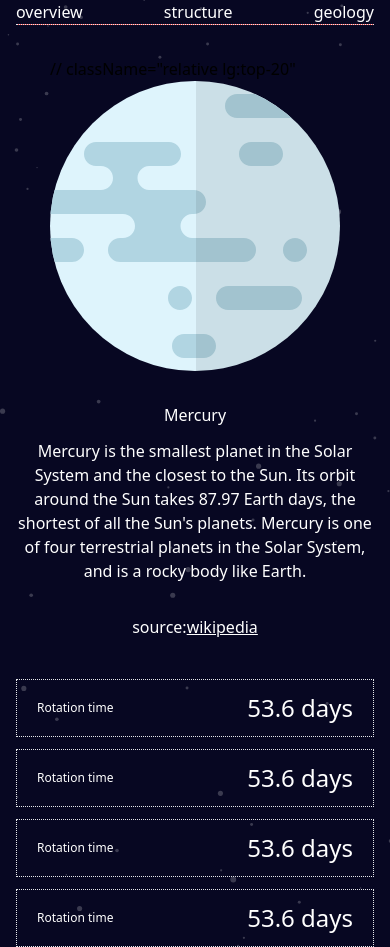
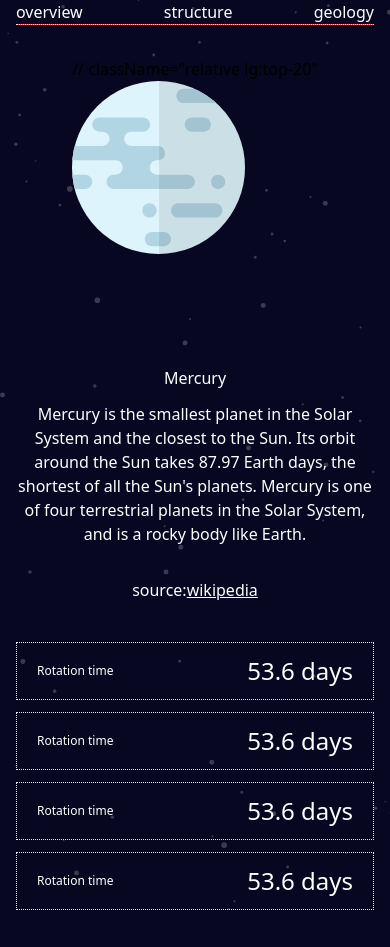
Before and after one commit to sphnikola/planet-fact-site, a React (Vite) app: page / in a window 390 px wide. After the commit the page ends 910 px from the top, so only its background shows below. Built offline with nearby package versions, Linux system fonts and the light colour scheme.

Commit message:
Add positioning for structure image

```diff
--- a/src/App.jsx
+++ b/src/App.jsx
@@ -33,7 +33,7 @@ function App() {
   return (
     <>
       <main className="grid px-4 gap-y-8 md:grid-cols-2 md:gap-x-8 lg:grid-cols-3 lg:grid-rows-auto md:px-7 lg:max-w-6xl lg:mx-auto">
-        <section className="text-white md:col-start-2  lg:col-start-3 lg:row-start-2">
+        <section className="text-white  md:col-start-2  lg:col-start-3 lg:row-start-2">
           <nav className="md:hidden">
             <ul className="flex justify-between gap-x-4">
               <li>
@@ -87,19 +87,19 @@ function App() {
             </button>
           </div>
         </section>
-        <section className="place-self-center md:row-start-1 md:col-start-1 md:col-end-3 lg:col-start-1 lg:col-end-3 ">
+        <section className="mb-20 lg:mb-0 place-self-center md:row-start-1 md:col-start-1 md:col-end-3 lg:col-start-1 lg:col-end-3 ">
           <div className="relative">
             // className="relative lg:top-20"
-            <img src={image} />{" "}
+            <img className="w-[173px] md:w-full" src={image} />{" "}
             {addInternal ? (
               <img
-                className="absolute left-[84px] top-[230px] w-[120px]"
+                className="absolute left-[48px] top-[150px] w-[80px] md:w-[120px]  md:top-[240px] md:left-[85px]"
                 src={mercury_geology_img}
               />
             ) : null}
           </div>
         </section>
-        <section className="text-white text-center md:col-start-1 md:row-start-2 md:text-left lg:col-start-3 lg:row-start-1">
+        <section className="text-white text-center  md:col-start-1 md:row-start-2 md:text-left lg:col-start-3 lg:row-start-1">
           <h2 className="mb-3">{data[0].name}</h2>
           {answer}
           <p className="text-white mt-8 lg:mt-16">
```
